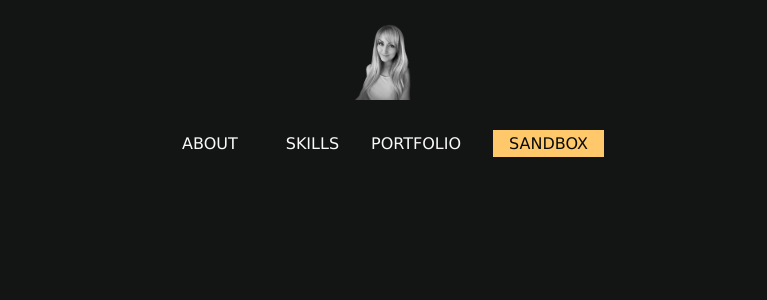
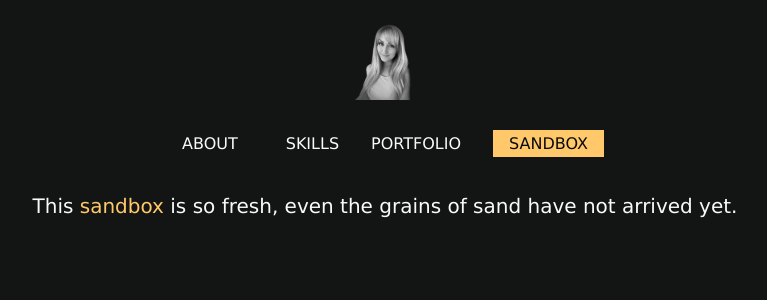
Before and after one commit to Anne-Serine/portfolio2_anneSerine, a React (Vite) app: page /sandbox in a window 1280 px wide. Shown: the top 300 px of the page, without its empty margins (255-1022 px from the left). Built offline with nearby package versions, Linux system fonts and the light colour scheme.

Commit message:
sandbox - add placeholder text

```diff
--- a/src/pages/Sandbox.jsx
+++ b/src/pages/Sandbox.jsx
@@ -1,8 +1,8 @@
 function Sandbox() {
   return (
-    <>
-
-    </>
+    <div className="container text-center py-32 px-2 text-xl">
+      This <span className="text-port-yellow">sandbox</span> is so fresh, even the grains of sand have not arrived yet.
+    </div>
   )
 }
 
```
